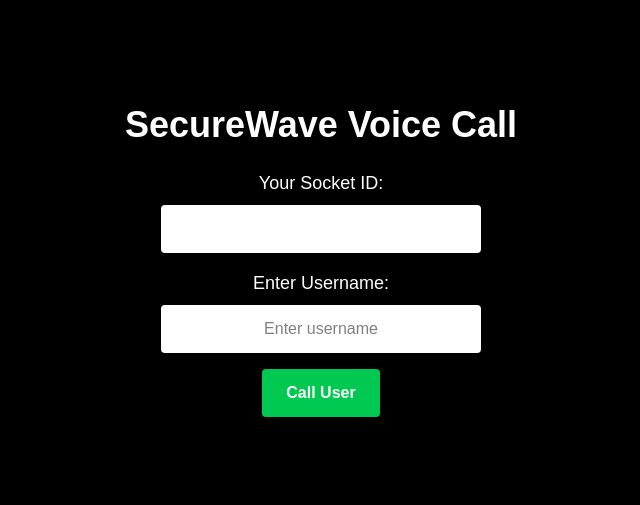
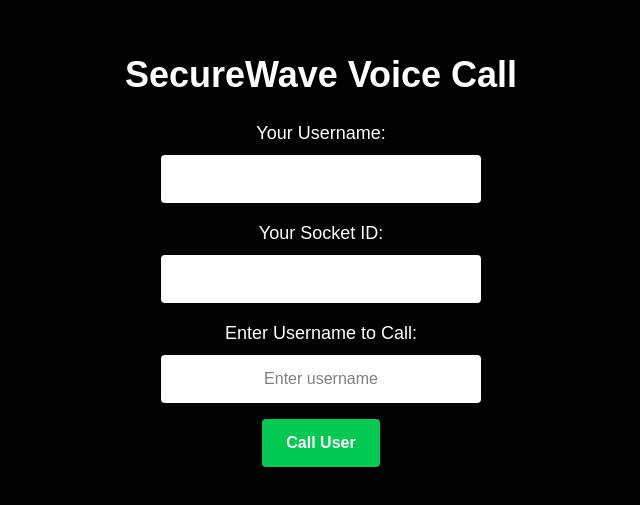
Before and after one commit to Naren-lab/securewave-frontend, a Next.js app: page /calls in a window 1280 px wide. Shown: the part 139-644 px from the top of the page, without its empty margins (319-959 px from the left). Built offline with nearby package versions, Linux system fonts and the light colour scheme; no server answers.

Commit message:
fix voice call username display

```diff
--- a/app/calls/page.tsx
+++ b/app/calls/page.tsx
@@ -20,11 +20,14 @@ export default function VoiceCallPage() {
   const [usernameToCall, setUsernameToCall] =
     useState("");
 
+  const [currentUsername, setCurrentUsername] =
+    useState("");
+
   const myAudio =
     useRef<HTMLAudioElement | null>(null);
 
   useEffect(() => {
-    // Get microphone
+    // Get microphone access
     navigator.mediaDevices
       .getUserMedia({
         audio: true,
@@ -52,7 +55,7 @@ export default function VoiceCallPage() {
         );
       });
 
-    // Get current logged user
+    // Get logged in user
     const currentUser =
       JSON.parse(
         localStorage.getItem(
@@ -60,7 +63,11 @@ export default function VoiceCallPage() {
         ) || "{}"
       );
 
-    // Join socket using username
+    setCurrentUsername(
+      currentUser.name
+    );
+
+    // Join socket
     socket.emit(
       "join_user",
       {
@@ -71,7 +78,7 @@ export default function VoiceCallPage() {
       }
     );
 
-    // Receive socket ID
+    // Receive socket id
     socket.on(
       "me",
       (id: string) => {
@@ -83,7 +90,7 @@ export default function VoiceCallPage() {
       }
     );
 
-    // Receive incoming call
+    // Incoming call
     socket.on(
       "callUser",
       (data) => {
@@ -106,7 +113,6 @@ export default function VoiceCallPage() {
     };
   }, []);
 
-  // Call user by username
   const callUser = () => {
     if (
       !usernameToCall
@@ -124,7 +130,10 @@ export default function VoiceCallPage() {
           usernameToCall,
         signalData:
           "voice-call-request",
-        from: me,
+
+        // FIXED → send username instead of socket id
+        from:
+          currentUsername,
       }
     );
 
@@ -145,17 +154,29 @@ export default function VoiceCallPage() {
       </h1>
 
       <p className="mb-2 text-lg">
+        Your Username:
+      </p>
+
+      <input
+        value={
+          currentUsername
+        }
+        readOnly
+        className="bg-white text-black p-3 rounded mb-4 w-80 text-center font-bold"
+      />
+
+      <p className="mb-2 text-lg">
         Your Socket ID:
       </p>
 
       <input
         value={me}
         readOnly
-        className="bg-white text-black p-3 rounded mb-4 w-80 text-center font-bold"
+        className="bg-white text-black p-3 rounded mb-4 w-80 text-center"
       />
 
       <p className="mb-2 text-lg">
-        Enter Username:
+        Enter Username to Call:
       </p>
 
       <input
```
